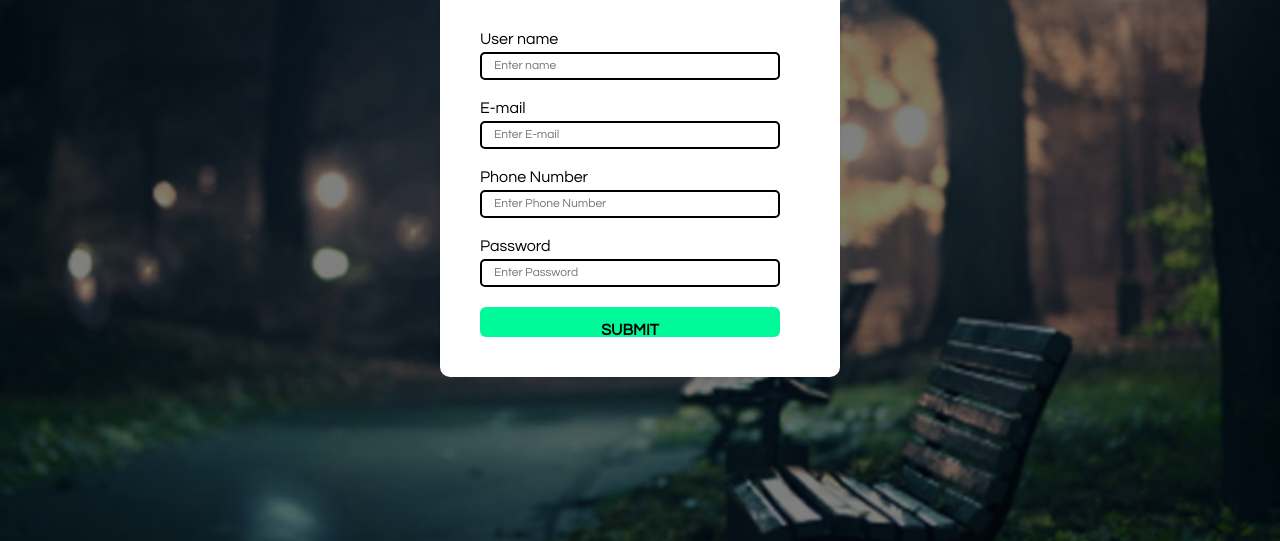
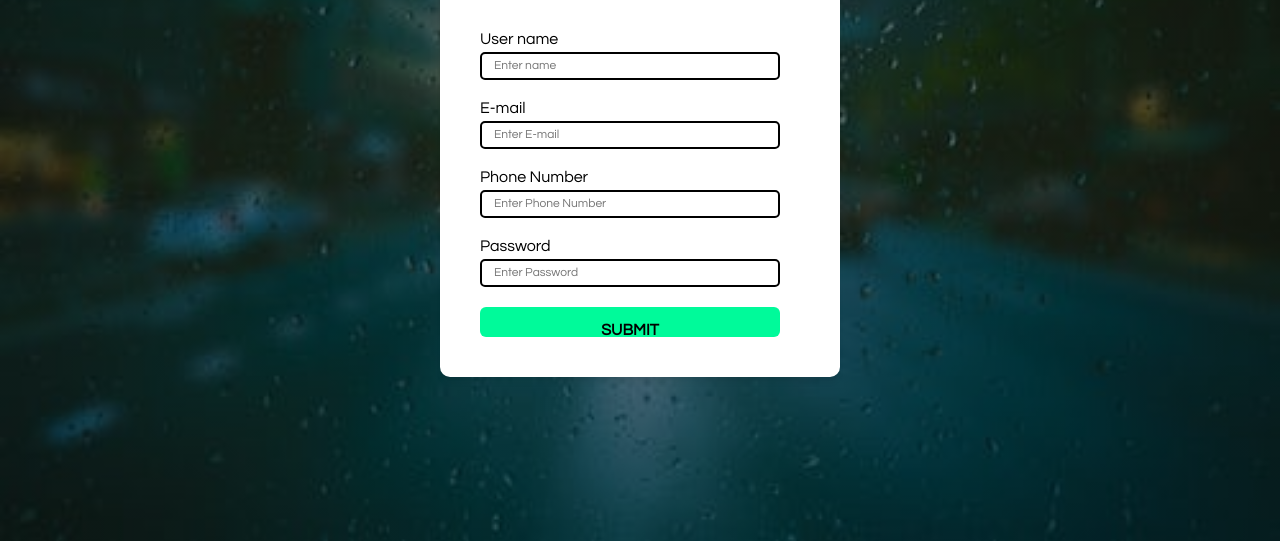
Before and after one commit to Dipali2011/Registration, a plain HTML site: page index.html in a window 1280 px wide. Shown: the part 259-800 px from the top of the page. Drawn offline with Linux system fonts and the light colour scheme.

Commit message:
Update text.css

```diff
--- a/text.css
+++ b/text.css
@@ -6,7 +6,7 @@
 }
 
 body{
-	background-image:linear-gradient(rgba(0,0,0,0.5),rgba(0,0,0,0.5)),url("https://github.com/Dipali2011/Registration/blob/main/f1.jpg");
+	background-image:linear-gradient(rgba(0,0,0,0.5),rgba(0,0,0,0.5)),url("https://github.com/Dipali2011/Registration/blob/main/f1.jpeg");
 	background-size: 100%;
 	background-repeat: no-repeat;
 	display: flex;
```
